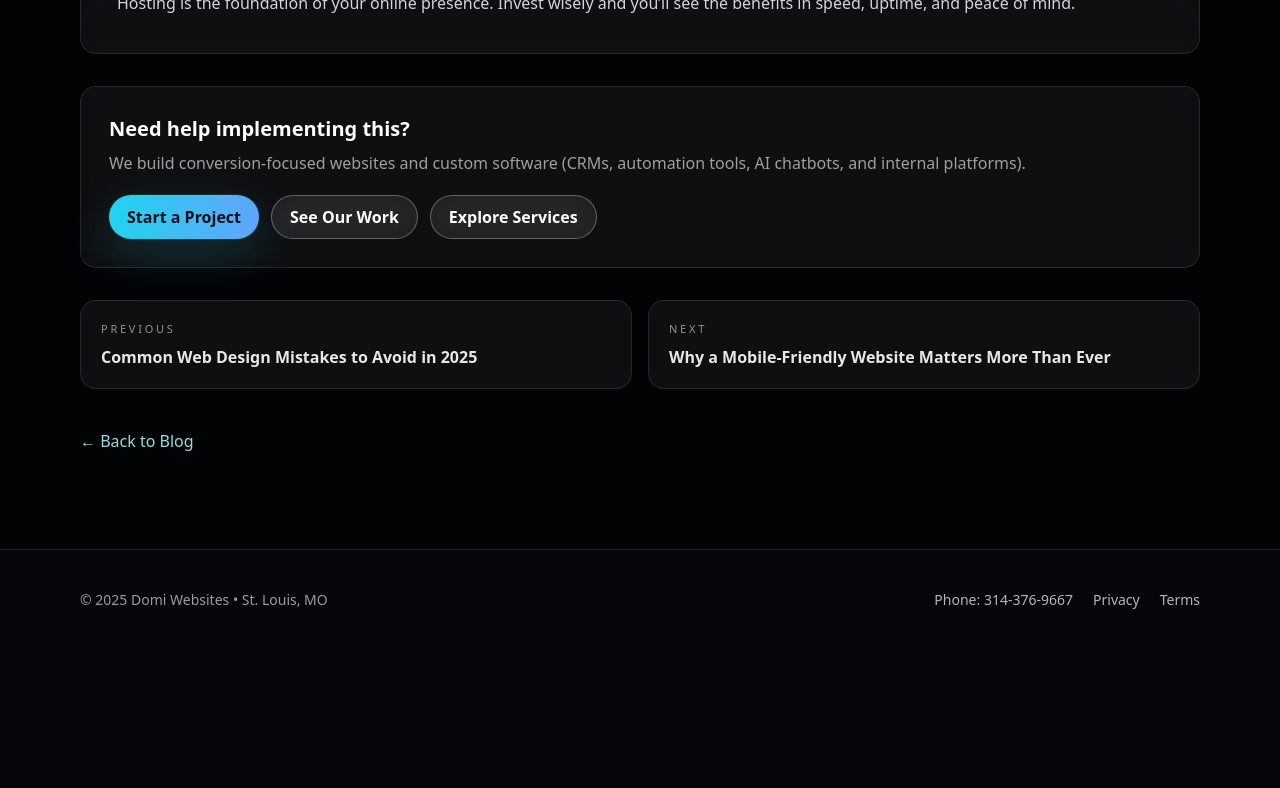
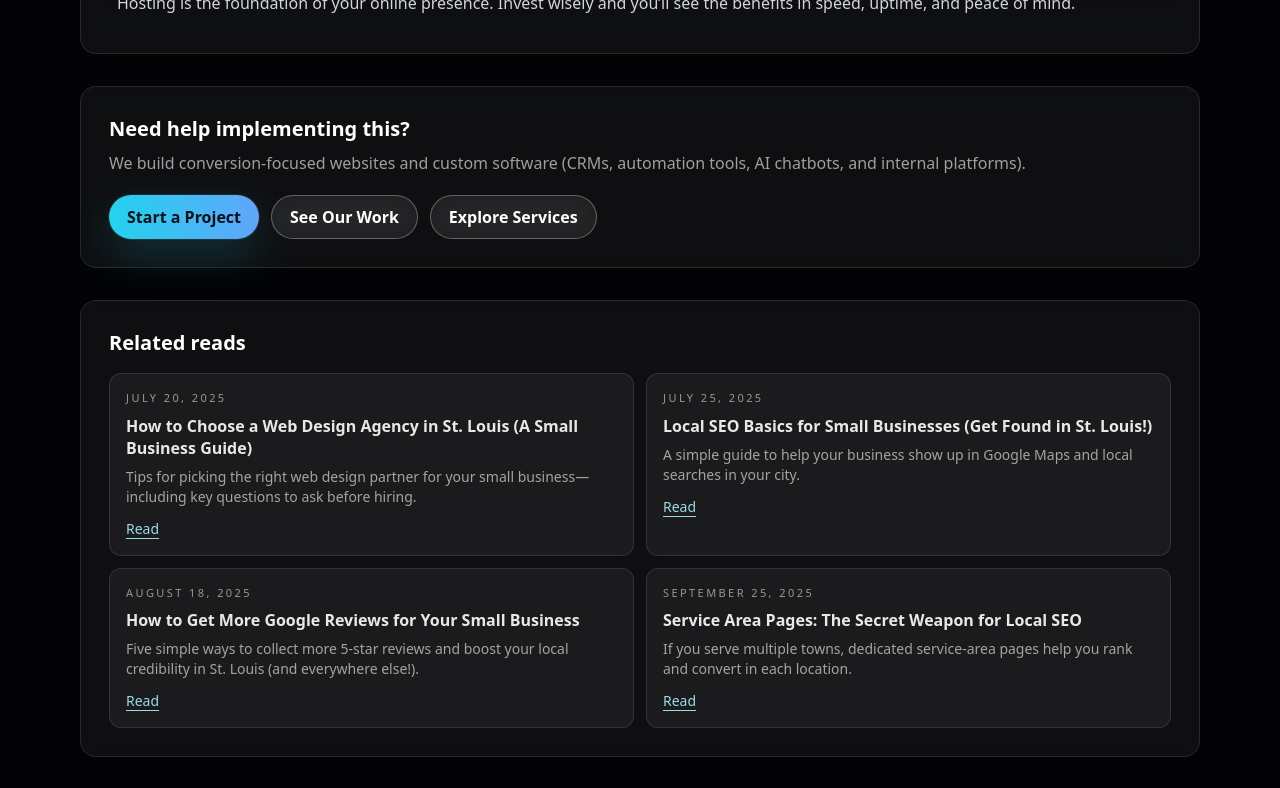
Before and after one commit to juancabrera0513/DOMIWEBITES2, a React (Create React App) app: page /blog/best-hosting-for-small-business-website in a window 1280 px wide. Shown: the part 1554-2342 px from the top of the page. Before the commit the page ends 2204 px from the top, so only its background shows below. Built offline with nearby package versions, Linux system fonts and the light colour scheme; no server answers.

Commit message:
updated blog and og image

```diff
--- a/public/index.html
+++ b/public/index.html
@@ -1,6 +1,7 @@
 <!DOCTYPE html>
 <html lang="en" translate="no">
   <head>
+    <!-- Google Ads + Analytics -->
     <script async src="https://www.googletagmanager.com/gtag/js?id=AW-16964586391"></script>
     <script>
       window.dataLayer = window.dataLayer || [];
@@ -23,52 +24,74 @@
       }
     </script>
 
+    <!-- Basic Meta -->
     <meta charset="UTF-8" />
     <meta name="viewport" content="width=device-width, initial-scale=1" />
     <meta name="theme-color" content="#05060a" />
     <meta name="robots" content="index,follow,max-image-preview:large" />
-
     <link rel="canonical" href="https://domiwebsites.com/" />
 
+    <!-- SEO Title -->
     <title>Web Design & Custom Software in St. Louis | Domi Websites</title>
 
+    <!-- SEO Description -->
     <meta
       name="description"
       content="Web design, custom software, AI chatbots, and automation systems for St. Louis small businesses. We build websites that convert and software that scales."
     />
 
+    <!-- Open Graph -->
     <meta property="og:site_name" content="Domi Websites" />
     <meta property="og:type" content="website" />
     <meta property="og:url" content="https://domiwebsites.com/" />
     <meta property="og:title" content="Web Design & Custom Software in St. Louis | Domi Websites" />
     <meta
       property="og:description"
-      content="Web design, custom software, AI chatbots, and automation systems for St. Louis small businesses."
+      content="Web design, custom software, AI chatbots, and automation systems for St. Louis small businesses. Websites that convert and software that scales."
     />
-    <meta property="og:image" content="https://domiwebsites.com/DomiLogo.webp" />
+    <meta
+      property="og:image"
+      content="https://domiwebsites.com/domi-websites-custom-business-software-og.jpg"
+    />
+    <meta property="og:image:width" content="1200" />
+    <meta property="og:image:height" content="630" />
+    <meta property="og:image:type" content="image/jpeg" />
 
+    <!-- Twitter -->
     <meta name="twitter:card" content="summary_large_image" />
     <meta name="twitter:title" content="Web Design & Custom Software in St. Louis | Domi Websites" />
     <meta
       name="twitter:description"
       content="Websites that convert and software that scales. Serving St. Louis businesses with modern digital solutions."
     />
-    <meta name="twitter:image" content="https://domiwebsites.com/DomiLogo.webp" />
+    <meta
+      name="twitter:image"
+      content="https://domiwebsites.com/domi-websites-custom-business-software-og.jpg"
+    />
 
+    <!-- Favicon -->
     <link rel="icon" type="image/webp" href="/DomiLogo.webp" sizes="64x64" />
 
-    <link rel="sitemap" type="application/xml" title="Sitemap" href="https://domiwebsites.com/sitemap.xml" />
+    <!-- Sitemap -->
+    <link
+      rel="sitemap"
+      type="application/xml"
+      title="Sitemap"
+      href="https://domiwebsites.com/sitemap.xml"
+    />
 
+    <!-- Fonts Preconnect -->
     <link rel="preconnect" href="https://fonts.googleapis.com" />
     <link rel="preconnect" href="https://fonts.gstatic.com" crossorigin />
 
+    <!-- Structured Data -->
     <script type="application/ld+json">
       {
         "@context": "https://schema.org",
         "@type": "ProfessionalService",
         "name": "Domi Websites",
         "url": "https://domiwebsites.com/",
-        "image": "https://domiwebsites.com/DomiLogo.webp",
+        "image": "https://domiwebsites.com/domi-websites-custom-business-software-og.jpg",
         "telephone": "+1-314-376-9667",
         "areaServed": {
           "@type": "City",
@@ -94,7 +117,6 @@
         ]
       }
     </script>
-
   </head>
 
   <body>
--- a/src/components/SeoJsonLd.jsx
+++ b/src/components/SeoJsonLd.jsx
@@ -8,8 +8,9 @@ const EMAIL = "admin@domiwebsites.com";
 const CITY = "St. Louis";
 const REGION = "MO";
 const COUNTRY = "US";
+
 const LOGO = `${SITE_URL}/DomiLogo.webp`;
-const OG_IMAGE = LOGO;
+const OG_IMAGE = `${SITE_URL}/domi-websites-custom-business-software-og.jpg`;
 
 const SAME_AS = [
   "https://www.facebook.com/domiwebsites",
@@ -27,27 +28,35 @@ export default function SeoJsonLd() {
     logo: LOGO,
     telephone: PHONE,
     email: EMAIL,
+
     address: {
       "@type": "PostalAddress",
       addressLocality: CITY,
       addressRegion: REGION,
       addressCountry: COUNTRY,
     },
-    areaServed: [
-      { "@type": "City", name: CITY },
-      { "@type": "Country", name: COUNTRY },
-    ],
-    sameAs: SAME_AS.length ? SAME_AS : undefined,
-    serviceType: [
-      "Web Design",
-      "Website Redesign",
-      "Technical SEO",
-      "Website Maintenance",
-      "Custom Software Development",
-      "CRM Systems",
-      "Automation Tools",
-      "AI Chatbots",
-    ],
+
+    areaServed: {
+      "@type": "City",
+      name: CITY,
+    },
+
+    sameAs: SAME_AS,
+
+    hasOfferCatalog: {
+      "@type": "OfferCatalog",
+      name: "Digital & Software Services",
+      itemListElement: [
+        { "@type": "Offer", itemOffered: { "@type": "Service", name: "Web Design" } },
+        { "@type": "Offer", itemOffered: { "@type": "Service", name: "Website Redesign" } },
+        { "@type": "Offer", itemOffered: { "@type": "Service", name: "Technical SEO" } },
+        { "@type": "Offer", itemOffered: { "@type": "Service", name: "Custom Software Development" } },
+        { "@type": "Offer", itemOffered: { "@type": "Service", name: "CRM Systems" } },
+        { "@type": "Offer", itemOffered: { "@type": "Service", name: "Business Automation" } },
+        { "@type": "Offer", itemOffered: { "@type": "Service", name: "AI Chatbots" } }
+      ]
+    },
+
     contactPoint: {
       "@type": "ContactPoint",
       telephone: PHONE,
@@ -67,10 +76,21 @@ export default function SeoJsonLd() {
     publisher: { "@id": `${SITE_URL}#business` },
   };
 
+  const organization = {
+    "@context": "https://schema.org",
+    "@type": "Organization",
+    "@id": `${SITE_URL}#organization`,
+    name: BUSINESS_NAME,
+    url: SITE_URL,
+    logo: LOGO,
+    sameAs: SAME_AS,
+  };
+
   return (
     <>
       <JsonLd data={business} />
       <JsonLd data={website} />
+      <JsonLd data={organization} />
     </>
   );
 }
--- a/src/pages/BlogPage.jsx
+++ b/src/pages/BlogPage.jsx
@@ -24,7 +24,7 @@ export default function BlogPage() {
   const description =
     "Read the Domi Websites blog for tips on web design, SEO, and digital strategy tailored for small businesses in St. Louis and across the U.S.";
   const canonical = "https://domiwebsites.com/blog";
-  const ogImage = "https://domiwebsites.com/DomiLogo.webp";
+  const ogImage = "https://domiwebsites.com/domi-websites-custom-business-software-og.jpg";
 
   const blogLd = {
     "@context": "https://schema.org",
@@ -77,9 +77,7 @@ export default function BlogPage() {
         <section className="section relative">
           <div className="container">
             <div className="text-center max-w-4xl mx-auto">
-              <p className="text-[11px] tracking-[0.25em] uppercase text-cyan-200/70 mb-3">
-                BLOG
-              </p>
+              <p className="text-[11px] tracking-[0.25em] uppercase text-cyan-200/70 mb-3">BLOG</p>
 
               <h1 className="font-extrabold tracking-tight leading-[1.06]">
                 <span className="block text-[40px] sm:text-[56px] md:text-[72px] text-white">
--- a/src/pages/BlogPost.jsx
+++ b/src/pages/BlogPost.jsx
@@ -6,16 +6,74 @@ import Footer from "../components/Footer";
 import { blogPosts } from "../data/blogPosts";
 
 const SITE_URL = "https://domiwebsites.com";
-const DEFAULT_OG = `${SITE_URL}/og.webp`;
+const DEFAULT_OG = `${SITE_URL}/domi-websites-custom-business-software-og.jpg`;
 
 function toISO(dateStr) {
   try {
     const d = new Date(dateStr);
     if (Number.isNaN(d.getTime())) return null;
     return d.toISOString();
-  } catch (_) {
+  } catch {
     return null;
   }
+}
+
+function formatDate(dateStr) {
+  try {
+    return new Date(dateStr).toLocaleDateString(undefined, {
+      year: "numeric",
+      month: "long",
+      day: "numeric",
+    });
+  } catch {
+    return dateStr;
+  }
+}
+
+function getRelatedPosts(allPosts, currentSlug) {
+  const priority = [
+    "how-to-choose-web-design-agency-st-louis",
+    "local-seo-basics-small-business",
+    "how-to-get-more-reviews-google",
+    "build-service-area-pages-local-seo",
+    "write-homepage-that-converts",
+    "common-web-design-mistakes-to-avoid",
+    "best-hosting-for-small-business-website",
+    "why-mobile-friendly-website-matters",
+    "website-launch-checklist-small-business",
+    "small-business-website-pricing-explained",
+  ];
+
+  const current = allPosts.find((p) => p.slug === currentSlug);
+  const currentTitle = (current?.title || "").toLowerCase();
+
+  const scored = allPosts
+    .filter((p) => p.slug !== currentSlug)
+    .map((p) => {
+      const t = (p.title || "").toLowerCase();
+      let score = 0;
+
+      const idx = priority.indexOf(p.slug);
+      if (idx !== -1) score += 50 - idx;
+
+      const keywords = ["st. louis", "local", "seo", "reviews", "homepage", "pricing", "launch", "mobile", "hosting", "agency"];
+      for (const k of keywords) {
+        const inCurrent = currentTitle.includes(k);
+        const inPost = t.includes(k);
+        if (inCurrent && inPost) score += 15;
+      }
+
+      if (t.includes("st. louis") && currentTitle.includes("st. louis")) score += 20;
+
+      const recency = new Date(p.date).getTime();
+      score += Math.max(0, Math.min(10, Math.floor((recency / 1e12) * 10)));
+
+      return { p, score };
+    })
+    .sort((a, b) => b.score - a.score)
+    .map((x) => x.p);
+
+  return scored.slice(0, 4);
 }
 
 export default function BlogPost() {
@@ -34,6 +92,8 @@ export default function BlogPost() {
   const image = post.image ? `${SITE_URL}${post.image}` : DEFAULT_OG;
   const publishedISO = toISO(post.date);
   const modifiedISO = toISO(post.updated || post.date);
+
+  const related = useMemo(() => getRelatedPosts(blogPosts, post.slug), [post.slug]);
 
   const jsonLd = {
     "@context": "https://schema.org",
@@ -92,13 +152,7 @@ export default function BlogPost() {
             <h1 className="text-3xl md:text-4xl font-extrabold tracking-tight text-white">
               {post.title}
             </h1>
-            <p className="mt-3 text-white/55 text-sm">
-              {new Date(post.date).toLocaleDateString(undefined, {
-                year: "numeric",
-                month: "long",
-                day: "numeric",
-              })}
-            </p>
+            <p className="mt-3 text-white/55 text-sm">{formatDate(post.date)}</p>
           </header>
 
           {post.image ? (
@@ -139,6 +193,32 @@ export default function BlogPost() {
             </div>
           </section>
 
+          {related?.length ? (
+            <section className="mt-8 glass rounded-2xl border border-white/10 p-6 md:p-7">
+              <h2 className="text-xl font-extrabold text-white">Related reads</h2>
+              <div className="mt-4 grid sm:grid-cols-2 gap-3">
+                {related.map((r) => (
+                  <Link
+                    key={r.slug}
+                    to={`/blog/${r.slug}`}
+                    className="block rounded-xl border border-white/10 bg-white/5 p-4 hover:bg-white/10 transition"
+                  >
+                    <div className="text-[11px] tracking-[0.22em] uppercase text-white/55">
+                      {formatDate(r.date)}
+                    </div>
+                    <div className="mt-2 font-semibold text-white/90 leading-snug">{r.title}</div>
+                    {r.summary ? (
+                      <div className="mt-2 text-sm text-white/60 line-clamp-2">{r.summary}</div>
+                    ) : null}
+                    <div className="mt-3 text-sm text-cyan-200/90 underline underline-offset-4">
+                      Read
+                    </div>
+                  </Link>
+                ))}
+              </div>
+            </section>
+          ) : null}
+
           {(prev || next) ? (
             <section className="mt-8 grid sm:grid-cols-2 gap-4">
               {prev ? (
@@ -146,12 +226,8 @@ export default function BlogPost() {
                   to={`/blog/${prev.slug}`}
                   className="block glass rounded-2xl border border-white/10 p-5 hover:bg-white/5 transition"
                 >
-                  <div className="text-[11px] tracking-[0.25em] uppercase text-white/55">
-                    Previous
-                  </div>
-                  <div className="mt-2 font-semibold text-white/90 leading-snug">
-                    {prev.title}
-                  </div>
+                  <div className="text-[11px] tracking-[0.25em] uppercase text-white/55">Previous</div>
+                  <div className="mt-2 font-semibold text-white/90 leading-snug">{prev.title}</div>
                 </Link>
               ) : (
                 <div />
@@ -162,12 +238,8 @@ export default function BlogPost() {
                   to={`/blog/${next.slug}`}
                   className="block glass rounded-2xl border border-white/10 p-5 hover:bg-white/5 transition"
                 >
-                  <div className="text-[11px] tracking-[0.25em] uppercase text-white/55">
-                    Next
-                  </div>
-                  <div className="mt-2 font-semibold text-white/90 leading-snug">
-                    {next.title}
-                  </div>
+                  <div className="text-[11px] tracking-[0.25em] uppercase text-white/55">Next</div>
+                  <div className="mt-2 font-semibold text-white/90 leading-snug">{next.title}</div>
                 </Link>
               ) : null}
             </section>
--- a/src/pages/ServicesPage.jsx
+++ b/src/pages/ServicesPage.jsx
@@ -1,4 +1,4 @@
-import React, { useEffect, useRef } from "react";
+import React, { useEffect, useMemo, useRef } from "react";
 import { Helmet } from "react-helmet-async";
 import { Link } from "react-router-dom";
 import { useTranslation } from "react-i18next";
@@ -6,6 +6,7 @@ import { useTranslation } from "react-i18next";
 import Header from "../components/Header";
 import Footer from "../components/Footer";
 import SeoJsonLd from "../components/SeoJsonLd";
+import { blogPosts } from "../data/blogPosts";
 
 function useReveal() {
   const ref = useRef(null);
@@ -86,6 +87,50 @@ function FAQItem({ q, a }) {
       </summary>
       <p className="mt-3 text-sm sm:text-base text-white/60 leading-relaxed">{a}</p>
     </details>
+  );
+}
+
+function ResourceCard({ post }) {
+  return (
+    <Link
+      to={`/blog/${post.slug}`}
+      className="group block glass rounded-2xl border border-white/10 overflow-hidden hover:bg-white/5 transition"
+    >
+      <div className="relative h-36 bg-black/40">
+        {post.image ? (
+          <img
+            src={post.image}
+            alt={post.title}
+            className="absolute inset-0 w-full h-full object-cover"
+            loading="lazy"
+            decoding="async"
+            onError={(e) => {
+              e.currentTarget.style.display = "none";
+            }}
+          />
+        ) : null}
+        <div className="absolute inset-0 bg-gradient-to-t from-black/70 via-black/25 to-black/0" />
+      </div>
+      <div className="p-5">
+        <div className="text-[11px] tracking-[0.22em] uppercase text-white/55">Resource</div>
+        <h3 className="mt-2 text-base sm:text-lg font-semibold text-white/90 leading-snug">
+          {post.title}
+        </h3>
+        {post.summary ? (
+          <p className="mt-2 text-sm text-white/60 leading-relaxed line-clamp-2">{post.summary}</p>
+        ) : null}
+        <div className="mt-4 inline-flex items-center gap-2 text-sm text-cyan-200/90 group-hover:underline underline-offset-4">
+          Read
+          <svg className="w-4 h-4" viewBox="0 0 20 20" fill="currentColor" aria-hidden="true">
+            <path
+              fillRule="evenodd"
+              d="M10.293 3.293a1 1 0 011.414 0l5 5a1 1 0 01-1.414 1.414L13.586 10H4a1 1 0 110-2h9.586l-3.293-3.293a1 1 0 010-1.414z"
+              clipRule="evenodd"
+            />
+          </svg>
+        </div>
+      </div>
+    </Link>
   );
 }
 
@@ -189,6 +234,28 @@ export default function ServicesPage() {
     },
   ];
 
+  const resourcePosts = useMemo(() => {
+    const priority = [
+      "how-to-choose-web-design-agency-st-louis",
+      "local-seo-basics-small-business",
+      "how-to-get-more-reviews-google",
+      "build-service-area-pages-local-seo",
+      "common-web-design-mistakes-to-avoid",
+      "write-homepage-that-converts",
+    ];
+
+    const bySlug = new Map(blogPosts.map((p) => [p.slug, p]));
+    const chosen = priority.map((s) => bySlug.get(s)).filter(Boolean);
+
+    if (chosen.length >= 4) return chosen.slice(0, 4);
+
+    const remaining = blogPosts
+      .filter((p) => !chosen.some((c) => c.slug === p.slug))
+      .sort((a, b) => new Date(b.date).getTime() - new Date(a.date).getTime());
+
+    return [...chosen, ...remaining].slice(0, 4);
+  }, []);
+
   return (
     <>
       <Helmet>
@@ -273,6 +340,40 @@ export default function ServicesPage() {
                   <ServiceCard {...s} />
                 </div>
               ))}
+            </div>
+          </div>
+        </section>
+
+        <section className="section relative overflow-hidden nexus-bg hero-grid">
+          <div className="hero-vignette" />
+          <div className="container relative z-10" ref={revealRef}>
+            <div className="max-w-4xl mx-auto text-center mb-8">
+              <p className="reveal text-[11px] tracking-[0.25em] uppercase text-cyan-300/90">
+                {t("resources_label", "Resources")}
+              </p>
+              <h2 className="reveal mt-3 text-2xl sm:text-3xl md:text-4xl font-extrabold text-white tracking-tight">
+                {t("resources_title", "Guides to help you get more leads")}
+              </h2>
+              <p className="reveal mt-3 text-sm sm:text-base text-white/60 leading-relaxed">
+                {t(
+                  "resources_sub",
+                  "Practical reads on web design, local SEO, reviews, and service-area strategy — built for small businesses."
+                )}
+              </p>
+            </div>
+
+            <div className="grid md:grid-cols-2 lg:grid-cols-4 gap-4">
+              {resourcePosts.map((p, i) => (
+                <div key={p.slug} className="reveal" style={{ animationDelay: `${i * 70}ms` }}>
+                  <ResourceCard post={p} />
+                </div>
+              ))}
+            </div>
+
+            <div className="mt-8 text-center">
+              <Link to="/blog" className="btn btn-outline w-full sm:w-auto">
+                {t("resources_cta", "Explore the Blog")}
+              </Link>
             </div>
           </div>
         </section>
```
Also changed, not shown: public/domi-websites-custom-business-software-og.jpg (added), 1 other file (tests, documents, lock files or other folders).
